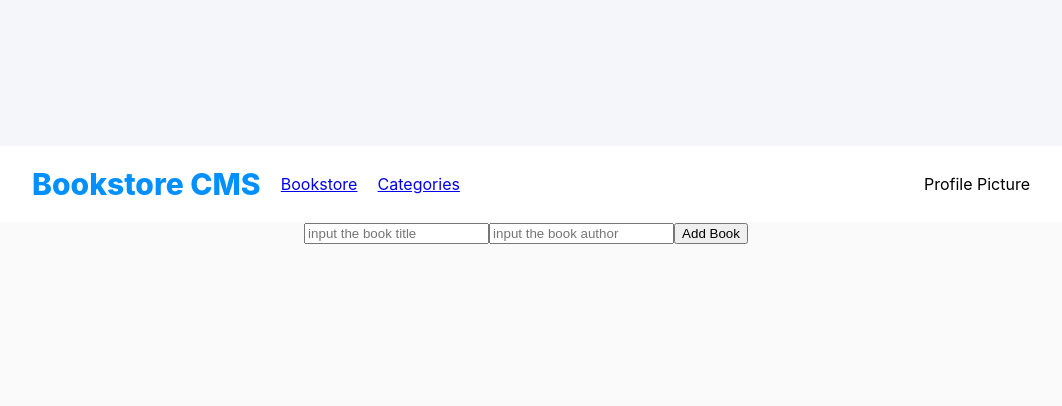
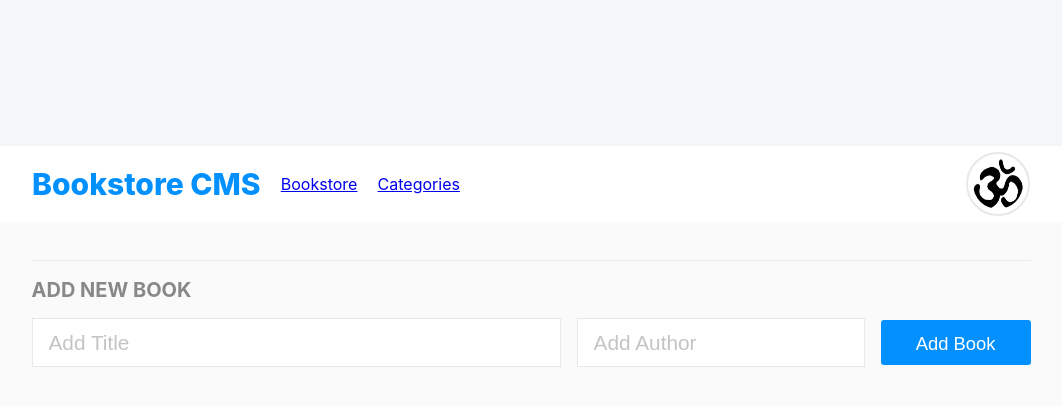
Before and after one commit to Zven94/Bookstore, a React (Create React App) app: page / in a window 1280 px wide. Shown: the top 406 px of the page, without its empty margins (114-1176 px from the left). Built offline with nearby package versions, Linux system fonts and the light colour scheme; no server answers.

Commit message:
add correct style for app

```diff
--- a/public/index.html
+++ b/public/index.html
@@ -24,6 +24,10 @@
       work correctly both with client-side routing and a non-root public URL.
       Learn how to configure a non-root public URL by running `npm run build`.
     -->
+    <link rel="preconnect" href="https://fonts.googleapis.com">
+    <link rel="preconnect" href="https://fonts.gstatic.com" crossorigin>
+    <link href="https://fonts.googleapis.com/css2?family=Montserrat:wght@400;500;600;700;800&display=swap" rel="stylesheet">
+    <link href="https://fonts.googleapis.com/css2?family=Roboto+Slab:wght@300;400;500;600&display=swap" rel="stylesheet">
     <title>React App</title>
   </head>
   <body>
--- a/src/App.js
+++ b/src/App.js
@@ -1,4 +1,5 @@
 import { Link } from 'react-router-dom';
+import ProfilePic from './assets/logo-no-circle.png';
 import './App.css';
 
 function App() {
@@ -9,7 +10,9 @@ function App() {
         <Link to="/">Bookstore</Link>
         <Link to="categories">Categories</Link>
       </div>
-      <span className="header-span">Profile Picture</span>
+      <span className="header-span">
+        <img src={ProfilePic} alt="" className="profile-picture" />
+      </span>
     </header>
   );
 }
--- a/src/index.css
+++ b/src/index.css
@@ -17,6 +17,7 @@ body {
     'Fira Sans',
     'Droid Sans',
     'Helvetica Neue',
+    'Montserrat',
     sans-serif;
   -webkit-font-smoothing: antialiased;
   -moz-osx-font-smoothing: grayscale;
@@ -33,9 +34,23 @@ code {
     monospace;
 }
 
+button {
+  background-color: transparent;
+  border: 0;
+  padding: 0;
+}
+
 .header {
   width: 87.5%;
   background-color: #fff;
+}
+
+.profile-picture {
+  width: 50px;
+  height: 50px;
+  padding: 5px;
+  border: 2px solid #e8e8e8;
+  border-radius: 75px;
 }
 
 .header-div {
@@ -66,12 +81,17 @@ code {
   align-items: center;
 }
 
+.divider {
+  width: 100%;
+}
+
 .display-flex-column,
 #root {
   display: flex;
   flex-direction: column;
   justify-content: center;
   align-items: center;
+  padding: 0;
 }
 
 .bookstore-div {
@@ -84,14 +104,159 @@ code {
   align-items: center;
 }
 
+.article-container {
+  width: 100%;
+}
+
 .bookstore-article {
   margin-top: 2.375rem;
   width: 87.71%;
-  height: 10.625rem;
+  height: 7.625rem;
   display: flex;
   flex-direction: row;
   justify-content: space-between;
   align-items: center;
   background-color: #fff;
   padding: 1.688rem;
+  border: solid 1px #e8e8e8;
+  border-radius: 4px;
 }
+
+.article-li {
+  width: 100%;
+  justify-content: space-between;
+}
+
+.article-id {
+  margin: 0;
+  font-size: 0.875rem;
+  font-weight: 700;
+  color: #121212;
+  opacity: 0.5;
+}
+
+.article-title {
+  margin: 0;
+}
+
+.article-writer {
+  margin: 0;
+  color: #4386bf;
+}
+
+.article-comments-button,
+.article-remove-button {
+  color: #4386bf;
+  padding-right: 20px;
+  border-right: 1px solid #e8e8e8;
+  height: 1.5rem;
+}
+
+.article-edit-button {
+  color: #4386bf;
+  height: 1.5rem;
+}
+
+.book-percentage {
+  font-family: 'Montserrat', sans-serif;
+  font-size: 3rem;
+  font-weight: 400;
+  color: #121212;
+  margin: 0;
+}
+
+.book-status {
+  opacity: 0.5;
+  font-size: 1rem;
+  font-weight: 300;
+  margin: 0;
+}
+
+.updateProgress-container {
+  border-left: 1px solid #e8e8e8;
+  padding-left: 6rem;
+}
+
+.book-Chapter {
+  color: #121212;
+  opacity: 0.5;
+  font-size: 0.813rem;
+}
+
+.book-currrentChapter {
+  color: #121212;
+  font-size: 1.3rem;
+  font-weight: 300;
+}
+
+.book-Update-button {
+  background-color: #0290ff;
+  color: #fff;
+  width: 11.5rem;
+  height: 2.063rem;
+  padding: 0.438rem 1.188rem 0.5rem 1.375rem;
+  border-radius: 3px;
+}
+
+.Oval-2 {
+  border-radius: 50%;
+  width: 70px;
+  height: 70px;
+  border: 5px solid #307bbe;
+  transform: rotate(45deg);
+  border-color: #307bbe #c4c4c4 #c4c4c4 #c4c4c4;
+}
+
+.display-flex-column {
+  margin-left: 10px;
+}
+
+.div-form-container {
+  margin-top: 2.375rem;
+  width: 90%;
+  height: 7.625rem;
+  border-top: 1px solid #e8e8e8
+}
+
+.div-form-h2 {
+  font-size: 1.25rem;
+  color: #888888;
+  font-weight: 700;
+}
+
+.form-container {
+  justify-content: start;
+}
+
+.title-input {
+  width: 41.5rem;
+  height: 2.813rem;
+  border: 1px solid #e8e8e8;
+  font-size: 1.3rem;
+  margin-right: 1rem;
+  padding-left: 1rem;
+}
+
+.author-input {
+  width: 17.813rem;
+  height: 2.813rem;
+  border: 1px solid #e8e8e8;
+  font-size: 1.3rem;
+  margin-right: 1rem;
+  padding-left: 1rem;
+}
+
+.author-input::placeholder, .title-input::placeholder {
+  color: #c4c4c4;
+}
+
+.submit-input {
+  color: #fff;
+  background-color: #0290ff;
+  width: 11.5rem;
+  height: 2.813rem;
+  padding: 0.801rem 1.188rem;
+  border-radius: 3px;
+  font-size: 1.15rem;
+  font-weight: 400;
+}
--- a/src/routers/components/addingBook.jsx
+++ b/src/routers/components/addingBook.jsx
@@ -10,8 +10,9 @@ const ReloadList = ({ bookData }) => {
   };
 
   return (
-    <li key={bookData.item_id}>
-      <h2 className="article-category">{bookData.item_id}</h2>
+    <li key={bookData.item_id} className="display-flex-row article-li">
+      <div>
+        <h2 className="article-id">{bookData.item_id}</h2>
         <h2 className="article-title">
           {bookData.title}
           {' '}
@@ -24,6 +25,19 @@ const ReloadList = ({ bookData }) => {
           <button className="article-comments-button" type="submit">Comments</button>
           <button className="article-remove-button" type="submit" onClick={handleRemove}>Remove</button>
           <button className="article-edit-button" type="submit">Edit</button>
+        </div>
+      </div>
+      <div className="display-flex-row book-status-container">
+        <div className="Oval-2" />
+        <div className="display-flex-column">
+          <h2 className="book-percentage">0%</h2>
+          <h2 className="book-status">Completed</h2>
+        </div>
+      </div>
+      <div className="updateProgress-container">
+        <h2 className="book-Chapter">CURRENT CHAPTER</h2>
+        <h2 className="book-currrentChapter">Chapter 1</h2>
+        <button type="submit" className="book-Update-button">UPDATE PROGRESS</button>
       </div>
     </li>
   );
--- a/src/routers/components/aticles.jsx
+++ b/src/routers/components/aticles.jsx
@@ -5,8 +5,6 @@ import '../style/article.css';
 import ReloadList from './addingBook';
 
 const BookList = () => {
-  // const booksArr = useSelector((state) => state.books.booksArr);
-
   const dispatch = useDispatch();
   const books = useSelector(AllBooks);
 
@@ -19,15 +17,13 @@ const BookList = () => {
   }
 
   return (
-    <ul>
+    <ul className="display-flex-column">
       {books.map((book) => (
 
-        <article key={book.item_id} className="display-flex-row bookstore-article">
-          <div>
+        <article key={book.item_id} className="bookstore-article">
 
-            <ReloadList key={book.item_id} bookData={book} />
+          <ReloadList key={book.item_id} bookData={book} />
 
-          </div>
         </article>
       ))}
     </ul>
--- a/src/routers/components/newBook.jsx
+++ b/src/routers/components/newBook.jsx
@@ -24,13 +24,19 @@ const AddNewBook = () => {
   };
 
   return (
-    <div>
-      <form onSubmit={handleSubmit}>
-        <input type="text" placeholder="input the book title" onChange={(e) => setTitle(e.target.value)} value={title} required />
-        <input type="text" placeholder="input the book author" onChange={(e) => setAuthor(e.target.value)} value={author} required />
-        <button type="submit">Add Book</button>
-      </form>
+    <div className="article-container">
       <BookList />
+      <div className="divider" />
+      <div className="display-flex-column ">
+        <div className="div-form-container">
+          <h2 className="div-form-h2">ADD NEW BOOK</h2>
+          <form onSubmit={handleSubmit} className="display-flex-row form-container">
+            <input type="text" placeholder="Add Title" onChange={(e) => setTitle(e.target.value)} value={title} required className="title-input" />
+            <input type="text" placeholder="Add Author" onChange={(e) => setAuthor(e.target.value)} value={author} required className="author-input" />
+            <button type="submit" className="submit-input">Add Book</button>
+          </form>
+        </div>
+      </div>
     </div>
   );
 };
```
Also changed, not shown: src/assets/logo-no-circle.png (renamed from logo-no-circle.png), 1 other file (tests, documents, lock files or other folders). Lines whose indentation alone changed are shown as unchanged.
